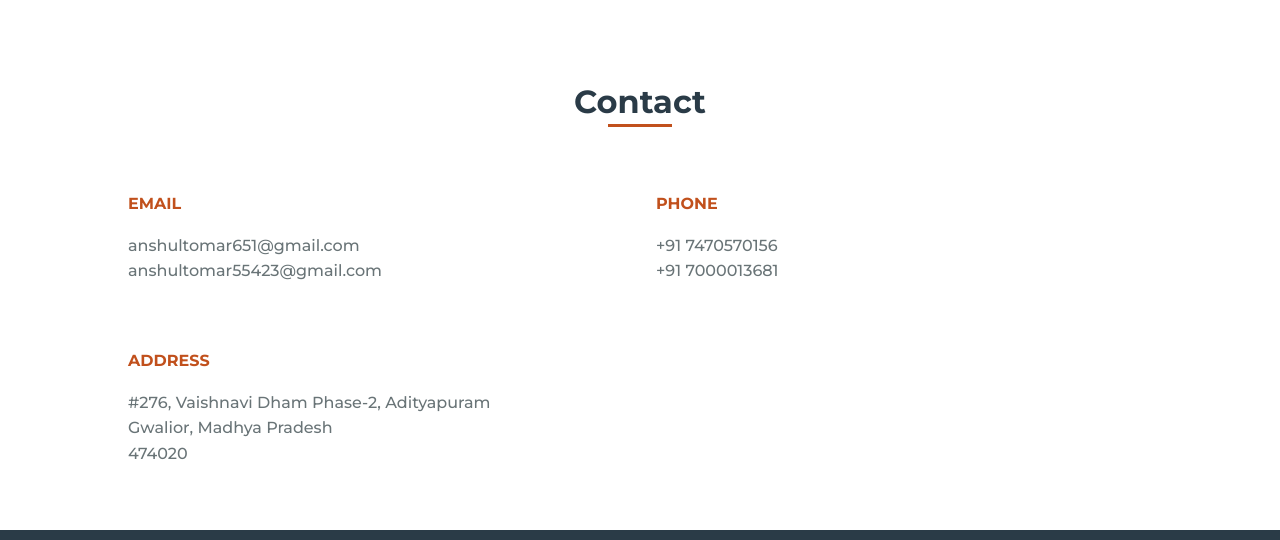
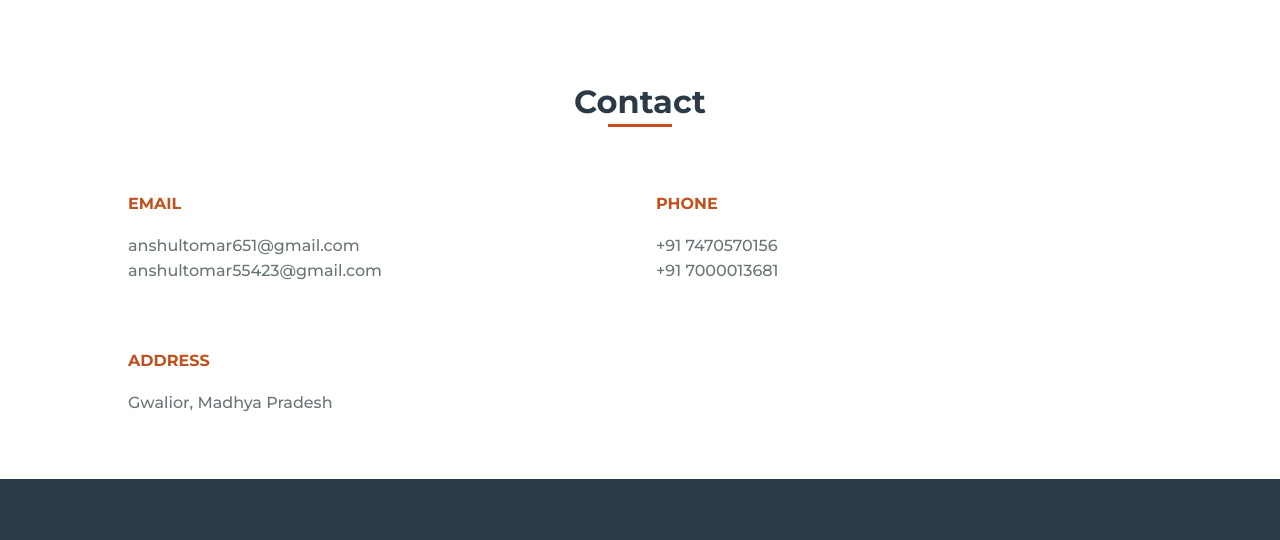
Before and after one commit to anshultomar07/anshultomar07.github.io, a plain HTML site: page index.html in a window 1280 px wide. Shown: the part 3440-3980 px from the top of the page. Drawn offline with nearby package versions, Linux system fonts and the light colour scheme.

Commit message:
changed full address to city and state

```diff
--- a/index.html
+++ b/index.html
@@ -189,7 +189,7 @@
                     </div>
                     <div class="contact__info">
                         <h3 class="contact__subtitle">ADDRESS</h3>
-                        <span class="contact__text">#276, Vaishnavi Dham Phase-2, Adityapuram<br>Gwalior, Madhya Pradesh <br>474020</span>
+                        <span class="contact__text">Gwalior, Madhya Pradesh</span>
                     </div>
                     <!-- <form action="" class="contact__form">
                         <div class="contact__inputs">
```
